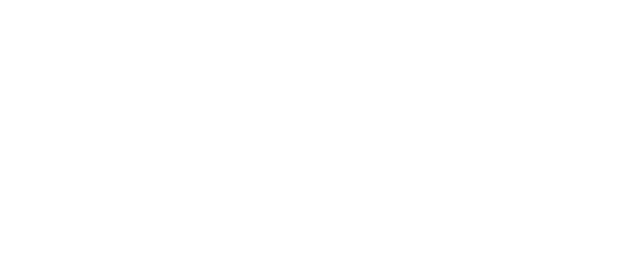
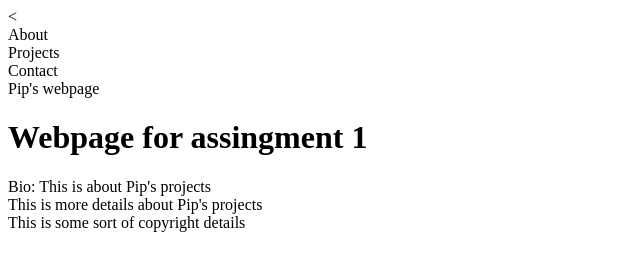
Before and after one commit to pjs1g162710/Step8up_Week1_Website_Assignment, a plain HTML site: page Challenge1_W1S2_index.htm in a window 1280 px wide. Shown: the whole page, without its empty margins (0-640 px from the left). Drawn offline with Linux system fonts and the light colour scheme.

Commit message:
Initial file structure of html index document

```diff
--- a/Challenge1_W1S2_index.htm
+++ b/Challenge1_W1S2_index.htm
@@ -4,8 +4,34 @@
     <meta charset="UTF-8">
     <meta name="viewport" content="width=device-width, initial-scale=1.0">
     <title>Document</title>
+
+<<!--Here we need a link to the CSS style sheet-->
+
+
+<!--Needs to include your name and a navigation bar-->
+<nav>About</nav>
+
+
+<nav> Projects</nav>
+<nav> Contact</nav>
+
 </head>
 <body>
+<!-- ABOUT: Needs to include picture of self and short bio-->
+
+    <!--Needs to use semantics including <header> <section>, <article> <footer> -->
+        <header> Pip's webpage</header>
+        <h1> Webpage for assingment 1</h1>
+        <section> Bio: This is about Pip's projects</section>
+        <article> This is more details about Pip's projects</article>
+
+<!--PROJECTS: Needs to include which projects you have worked on x 2-->
+<!--PROJECTS: Showcase at least 2 images of projects you have worked on, with brief description of each-->
+
+<!--CONTACTS: Include your contact details in a form format, name, email message, using mailto: -->
 
 </body>
+
+<!--FOOTER: Add contact details-->
+<footer> This is some sort of copyright details </footer>
 </html>
```
